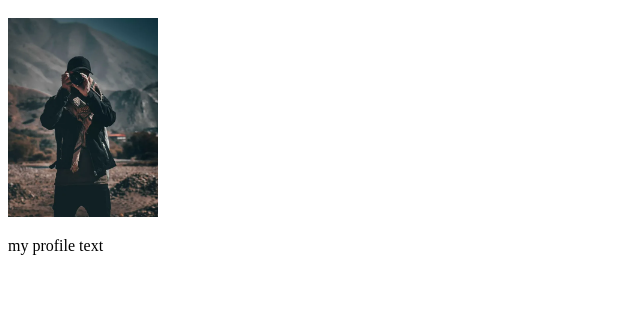
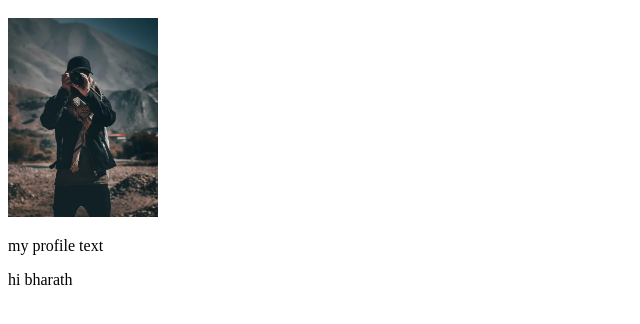
Before and after one commit to Bharath2768/website-hosting, a plain HTML site: page index.html in a window 1280 px wide. Shown: the part 120-444 px from the top of the page, without its empty margins (0-640 px from the left). Drawn offline with Linux system fonts and the light colour scheme.

Commit message:
added paragraph

```diff
--- a/index.html
+++ b/index.html
@@ -10,5 +10,6 @@
     <h1>new name</h1>
     <img src="profile-picture.webp" width="150px">
     <p>my profile text</p>
+    <p>hi bharath</p>
 </body>
 </html>
```
